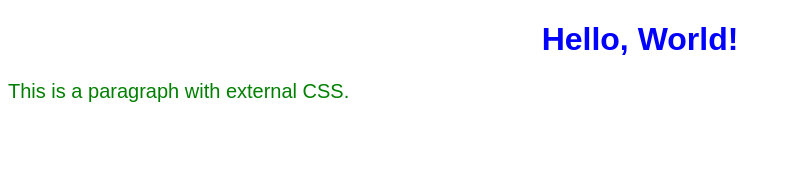
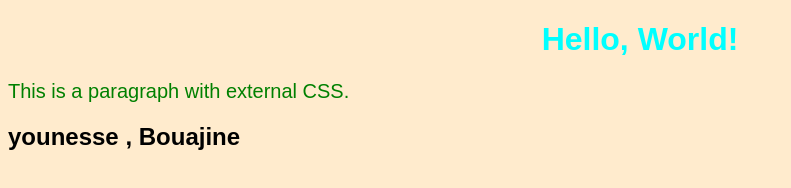
Before and after one commit to younessebouajine/mypizaapoject, a plain HTML site: page index.html in a window 1280 px wide. Shown: the whole page, without its empty margins (0-791 px from the left). Drawn offline with Linux system fonts and the light colour scheme.

Commit message:
hello this is new style

```diff
--- a/index.html
+++ b/index.html
@@ -9,5 +9,6 @@
 <body>
     <h1>Hello, World!</h1>
     <p>This is a paragraph with external CSS.</p>
+    <h2>younesse , Bouajine</h2>
 </body>
 </html>
--- a/style.css
+++ b/style.css
@@ -1,8 +1,9 @@
 body {
     font-family: Arial, sans-serif;
+    background-color: blanchedalmond;
 }
 h1 {
-    color: blue;
+    color:aqua;
     text-align: center;
     width: 16;
     right: 20;
```
